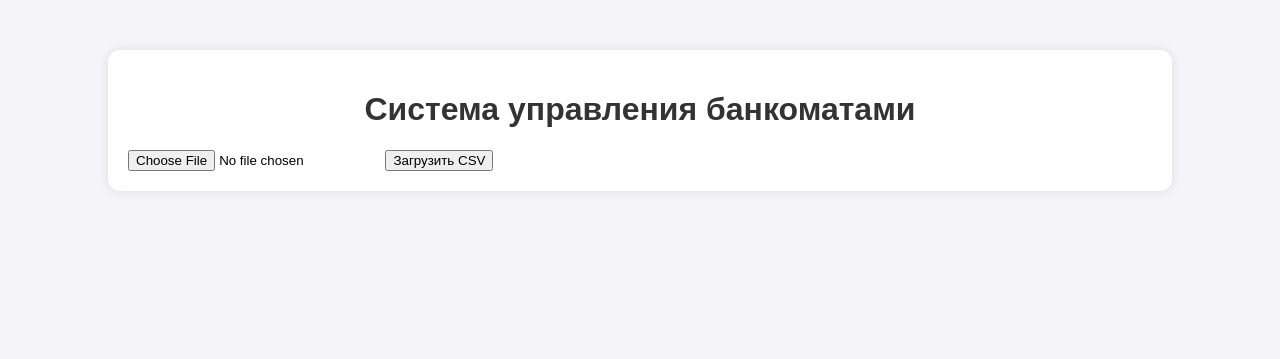
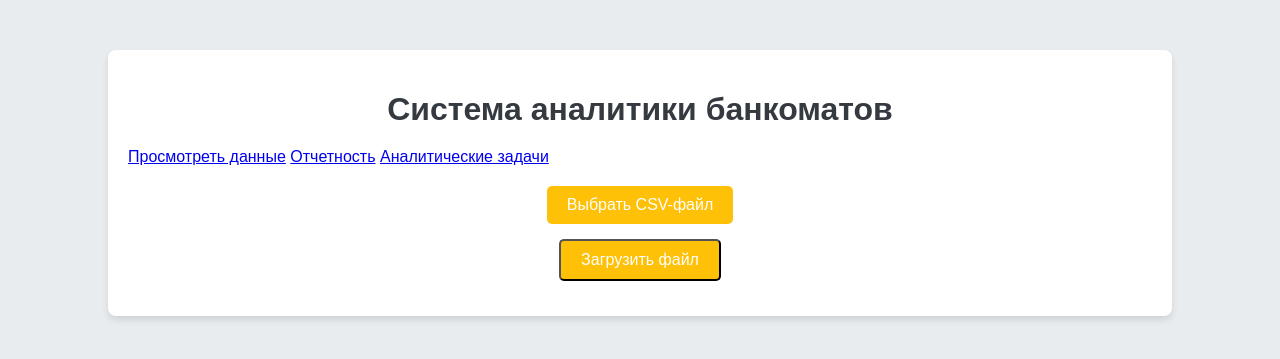
Before and after one commit to KadzuHiko/Atm-analyse, a Flask app: page / in a window 1280 px wide. Shown: the top 359 px of the page. Run offline with Flask 2, Linux system fonts and the light colour scheme.

Commit message:
initial commit

```diff
--- /dev/null
+++ b/requirements.txt.txt
@@ -0,0 +1,4 @@
+Flask==2.0.1
+pandas==1.3.1
+SQLAlchemy==1.4.22
+geopy==2.2.0
--- a/static/style.css
+++ b/static/style.css
@@ -1,87 +1,136 @@
+/* Общие стили */
 body {
     font-family: Arial, sans-serif;
     margin: 0;
     padding: 0;
-    background-color: #f4f4f9;
+    background-color: #e9ecef; /* Более мягкий светло-серый фон */
+    color: #212529; /* Темно-серый текст */
 }
 
+/* Главный контейнер */
 .container {
     width: 80%;
+    max-width: 1200px; /* Ограничение ширины для больших экранов */
     margin: 50px auto;
-    background: #fff;
+    background: #ffffff; /* Белый фон */
     padding: 20px;
-    box-shadow: 0 0 10px rgba(0, 0, 0, 0.1);
-    border-radius: 12px;
+    box-shadow: 0 4px 6px rgba(0, 0, 0, 0.1); /* Легкая тень */
+    border-radius: 8px;
 }
 
+/* Заголовки */
 h1 {
-    color: #333;
+    color: #343a40; /* Темно-серый заголовок */
     text-align: center;
-}
-
-.menu {
-    list-style: none;
-    padding: 0;
-    display: flex;
-    justify-content: center;
-    gap: 20px;
     margin-bottom: 20px;
 }
 
-.menu li a {
+h2 {
+    color: #495057; /* Средне-серый подзаголовок */
+    margin-top: 20px;
+    margin-bottom: 10px;
+}
+
+/* Кнопки */
+.btn {
+    display: inline-block;
+    margin-top: 20px;
+    padding: 10px 20px;
+    background-color: #17a2b8; /* Мягкий голубой акцент */
+    color: white;
     text-decoration: none;
-    color: #fff;
-    background-color: #007bff;
-    padding: 12px 24px;
+    border-radius: 5px;
+    font-size: 16px;
+    transition: background-color 0.3s ease;
+}
+
+.btn:hover {
+    background-color: #138496; /* Темнее при наведении */
+}
+
+/* Таблица данных */
+.data-table {
+    width: 100%;
+    border-collapse: collapse;
+    margin-top: 20px;
     border-radius: 8px;
-    font-size: 16px;
-    transition: transform 0.3s ease, box-shadow 0.3s ease;
+    overflow: hidden;
     box-shadow: 0 4px 6px rgba(0, 0, 0, 0.1);
 }
 
-.menu li a:hover {
-    background-color: #0056b3;
-    transform: translateY(-2px);
-    box-shadow: 0 6px 8px rgba(0, 0, 0, 0.15);
+.data-table th,
+.data-table td {
+    border: 1px solid #ced4da; /* Более мягкая светло-серая граница */
+    padding: 12px;
+    text-align: left;
 }
 
-.atm-buttons, .analytics-buttons {
-    display: flex;
-    flex-wrap: wrap;
-    gap: 15px;
-    justify-content: center;
+.data-table th {
+    background-color: #f8f9fa; /* Очень светло-серый фон */
+    color: #343a40; /* Темно-серый текст */
+    font-weight: bold;
 }
 
-.atm-buttons a {
+.data-table tr:nth-child(even) {
+    background-color: #f8f9fa; /* Очень светло-серый фон для четных строк */
+}
+
+.data-table tr:hover {
+    background-color: #d4edda; /* Мягкий зеленоватый фон при наведении */
+}
+
+/* Прокручиваемое меню с кнопками банкоматов */
+.scrollable-atm-buttons {
+    display: flex;
+    overflow-x: auto;
+    gap: 10px;
+    padding: 10px 0;
+    margin-top: 20px;
+}
+
+.scrollable-atm-buttons::-webkit-scrollbar {
+    height: 8px;
+}
+
+.scrollable-atm-buttons::-webkit-scrollbar-thumb {
+    background-color: #adb5bd; /* Более мягкая серая полоса прокрутки */
+    border-radius: 4px;
+}
+
+.atm-button {
     text-decoration: none;
     color: #fff;
-    background-color: #28a745;
+    background-color: #28a745; /* Мягкий зеленый акцент */
     padding: 10px 20px;
-    border-radius: 8px;
-    font-size: 14px;
-    transition: transform 0.3s ease, box-shadow 0.3s ease;
-    box-shadow: 0 4px 6px rgba(0, 0, 0, 0.1);
+    border-radius: 5px;
+    font-size: 16px;
+    transition: background-color 0.3s ease;
 }
 
-.atm-buttons a:hover {
-    background-color: #218838;
-    transform: translateY(-2px);
-    box-shadow: 0 6px 8px rgba(0, 0, 0, 0.15);
+.atm-button:hover {
+    background-color: #218838; /* Темнее при наведении */
 }
 
-.analytics-buttons a {
-    text-decoration: none;
-    color: #fff;
-    background-color: #ffc107;
-    padding: 10px 20px;
-    border-radius: 8px;
-    font-size: 14px;
-    transition: transform 0.3s ease, box-shadow 0.3s ease;
-    box-shadow: 0 4px 6px rgba(0, 0, 0, 0.1);
+/* Форма загрузки */
+.upload-form {
+    display: flex;
+    flex-direction: column;
+    align-items: center;
+    margin-top: 20px;
 }
 
-.analytics-buttons a:hover {
-    background-color: #e0a800;
-    transform: translateY(-2px);
-    box-shadow: 0 6px 8px rgba(0, 0, 0, 0.15);
+.upload-button {
+    display: inline-block;
+    margin-bottom: 15px;
+    padding: 10px 20px;
+    background-color: #ffc107; /* Мягкий желтый акцент */
+    color: white;
+    text-decoration: none;
+    border-radius: 5px;
+    font-size: 16px;
+    transition: background-color 0.3s ease;
 }
+
+.upload-button:hover {
+    background-color: #e0a800; /* Темнее при наведении */
+}
--- a/templates/index.html
+++ b/templates/index.html
@@ -2,22 +2,27 @@
 <html lang="ru">
 <head>
     <meta charset="UTF-8">
+    <meta name="viewport" content="width=device-width, initial-scale=1.0">
     <title>Главная</title>
     <link rel="stylesheet" href="{{ url_for('static', filename='style.css') }}">
 </head>
 <body>
+    <!-- Главный контейнер -->
     <div class="container">
-        <h1>Система управления банкоматами</h1>
-        {% if file_uploaded %}
-            <ul class="menu">
-                <li><a href="/data">Просмотреть данные</a></li>
-                <li><a href="/reports">Отчетность</a></li>
-                <li><a href="/analytics">Аналитические задачи</a></li>
-            </ul>
-        {% endif %}
-        <form action="/upload" method="post" enctype="multipart/form-data">
-            <input type="file" name="file" accept=".csv" required>
-            <button type="submit">Загрузить CSV</button>
+        <h1>Система аналитики банкоматов</h1>
+
+        <!-- Блок кнопок -->
+        <div class="main-buttons">
+            <a href="/data" class="main-button">Просмотреть данные</a>
+            <a href="/reports" class="main-button">Отчетность</a>
+            <a href="/analytics" class="main-button">Аналитические задачи</a>
+        </div>
+
+        <!-- Форма загрузки CSV-файла -->
+        <form action="/upload" method="post" enctype="multipart/form-data" class="upload-form">
+            <label for="file-input" class="upload-button">Выбрать CSV-файл</label>
+            <input type="file" id="file-input" name="file" accept=".csv" required style="display: none;">
+            <button type="submit" class="upload-button">Загрузить файл</button>
         </form>
     </div>
 </body>
```
Also changed, not shown: templates/atm_report.html (+23 -10 lines), templates/data.html (+20 -4 lines), templates/reports.html (+15 -6 lines).
